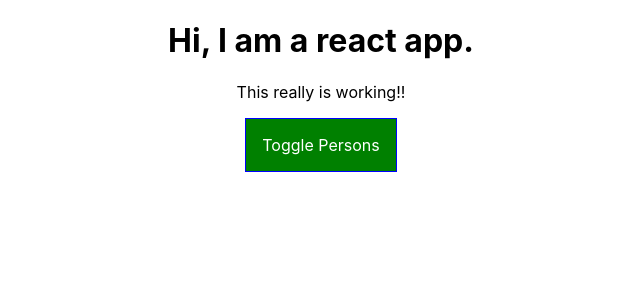
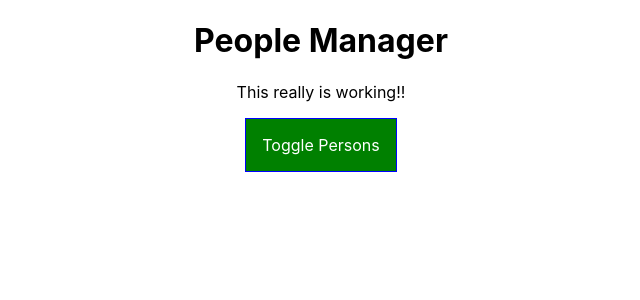
Before and after one commit to cubemer/react-complete-guide, a React (Create React App) app: page / in a window 1280 px wide. Shown: the top 300 px of the page, without its empty margins (319-959 px from the left). Built offline with nearby package versions, Linux system fonts and the light colour scheme.

Commit message:
Add Lifetime Hooks to class based components
This adds lifetime methods and simple console logs to show when they are running

```diff
--- a/src/components/Cockpit/Cockpit.js
+++ b/src/components/Cockpit/Cockpit.js
@@ -18,7 +18,7 @@
 
   return (
     <div className={styles.Cockpit}>
-      <h1>Hi, I am a react app.</h1>
+      <h1>{props.title}</h1>
       <p className={classes.join(' ')}>This really is working!!</p>
       <button
         className={btnClass}
--- a/src/components/Persons/Person/Person.js
+++ b/src/components/Persons/Person/Person.js
@@ -6,6 +6,7 @@
   // if (rnd >= 0.7) {
   //   throw new Error('There is an error.')
   // }
+  console.log('[Person.js] rendering...')
 
   return (
     <div className={styles.Person}>
--- a/src/components/Persons/Persons.js
+++ b/src/components/Persons/Persons.js
@@ -1,13 +1,16 @@
 import React from 'react';
 import Person from './Person/Person';
 
-const persons = (props) => props.persons.map((person, index) => {
+const persons = (props) => {
+  console.log('[Persons.js] rendering...')
+  return props.persons.map((person, index) => {
     return <Person
       click={() => props.clicked(index)}
       name={person.name}
       age={person.age}
       key={person.id}
-    changed={(event) => props.changed(event, person.id)} />
+      changed={(event) => props.changed(event, person.id)}/>
   });
+};
 
 export default persons;
--- a/src/containers/App.js
+++ b/src/containers/App.js
@@ -5,6 +5,11 @@
 // import ErrorBoundary from '../components/ErrorBoundary/ErrorBoundary';
 
 class App extends Component{
+  constructor(props) {
+    super(props);
+    console.log('[App.js] constructor');
+  }
+
   state = {
     persons: [
       {id: 'j221', name: 'Juan', age: 20},
@@ -12,6 +17,19 @@
       {id: 't992', name: 'Mom', age: 69}
     ]
   };
+
+  static getDerivedStateFromProps(props, state) {
+    console.log('[App.js] getDerivedStateFromProps', props);
+    return state;
+  }
+
+  componentWillMount() {
+    console.log('[App.js] componentWillMount');
+  }
+
+  componentDidMount() {
+    console.log('[App.js] componentDidMount');
+  }
 
   deletePersonHandler = (personIndex) => {
     // const persons = this.state.persons.slice();
@@ -43,6 +61,7 @@
   };
 
   render() {
+    console.log('[App.js] render')
     let persons = null;
 
     if (this.state.showPersons) {
@@ -55,6 +74,7 @@
     return (
         <div className={styles.App}>
           <Cockpit
+            title={this.props.appTitle}
             showPersons={this.state.showPersons}
             persons={this.state.persons}
             clicked={this.togglePersonsHandler}/>
--- a/src/index.js
+++ b/src/index.js
@@ -4,7 +4,7 @@
 import App from './containers/App';
 import * as serviceWorker from './serviceWorker';
 
-ReactDOM.render(<App />, document.getElementById('root'));
+ReactDOM.render(<App appTitle='People Manager'/>, document.getElementById('root'));
 
 // If you want your app to work offline and load faster, you can change
 // unregister() to register() below. Note this comes with some pitfalls.
```
Lines whose indentation alone changed are shown as unchanged.
